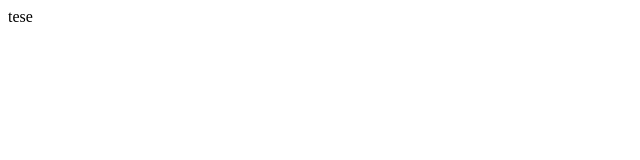
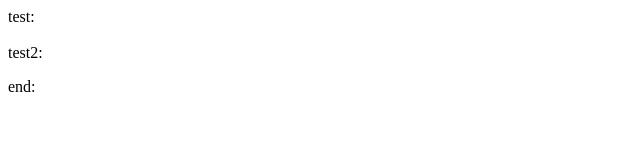
Before and after one commit to tacotaco0808/meter_schedule_app, a React (Vite) app: page / in a window 1280 px wide. Shown: the top 160 px of the page, without its empty margins (0-640 px from the left). Built offline with nearby package versions, Linux system fonts and the light colour scheme.

Commit message:
予定入力コンポーネント作成

```diff
--- /dev/null
+++ b/src/componetns/ScheduleItem.jsx
@@ -0,0 +1,51 @@
+import PropTypes from "prop-types";
+import { useRef, useState } from "react";
+/*時刻と予定の名前情報を入力するためのコンポーネント */
+export const ScheduleItem = ({ label }) => {
+  //変数
+  const [isVisible, setIsVisible] = useState(false);
+  const [scheduleText, setScheduleText] = useState("");
+  const inputRef = useRef();
+  //関数
+  const handleInputOnChange = () => {
+    setScheduleText(inputRef.current.value);
+  };
+  const handleInputOnClick = (e) => {
+    //テキストボックスをクリックしても表示切替無効
+    e.stopPropagation();
+  };
+  const handleKeyDown = (event) => {
+    //エンターキーを押した際の処理
+    if (event.key === "Enter") {
+      console.log("press Enter");
+      setScheduleText(inputRef.current.value);
+      setIsVisible(!isVisible);
+    }
+  };
+  const toggleVisible = () => {
+    setIsVisible(!isVisible);
+  };
+  return (
+    <div onClick={toggleVisible}>
+      <span>{label}</span>:
+      {
+        //表示を切り替え
+        isVisible ? (
+          <input
+            ref={inputRef}
+            type="text"
+            placeholder="文字を入力してエンター"
+            onKeyDown={handleKeyDown}
+            onChange={handleInputOnChange}
+            onClick={handleInputOnClick}
+          />
+        ) : (
+          scheduleText
+        )
+      }
+    </div>
+  );
+};
+ScheduleItem.propTypes = {
+  label: PropTypes.string,
+};
--- a/src/componetns/ScheduleTree.jsx
+++ b/src/componetns/ScheduleTree.jsx
@@ -1,3 +1,12 @@
+import { ScheduleItem } from "./ScheduleItem";
+
 export const ScheduleTree = () => {
-  return <>tese</>;
+  return (
+    <>
+      <ScheduleItem label="test" />
+      <br />
+      <ScheduleItem label="test2" />
+      <p>end:</p>
+    </>
+  );
 };
```
